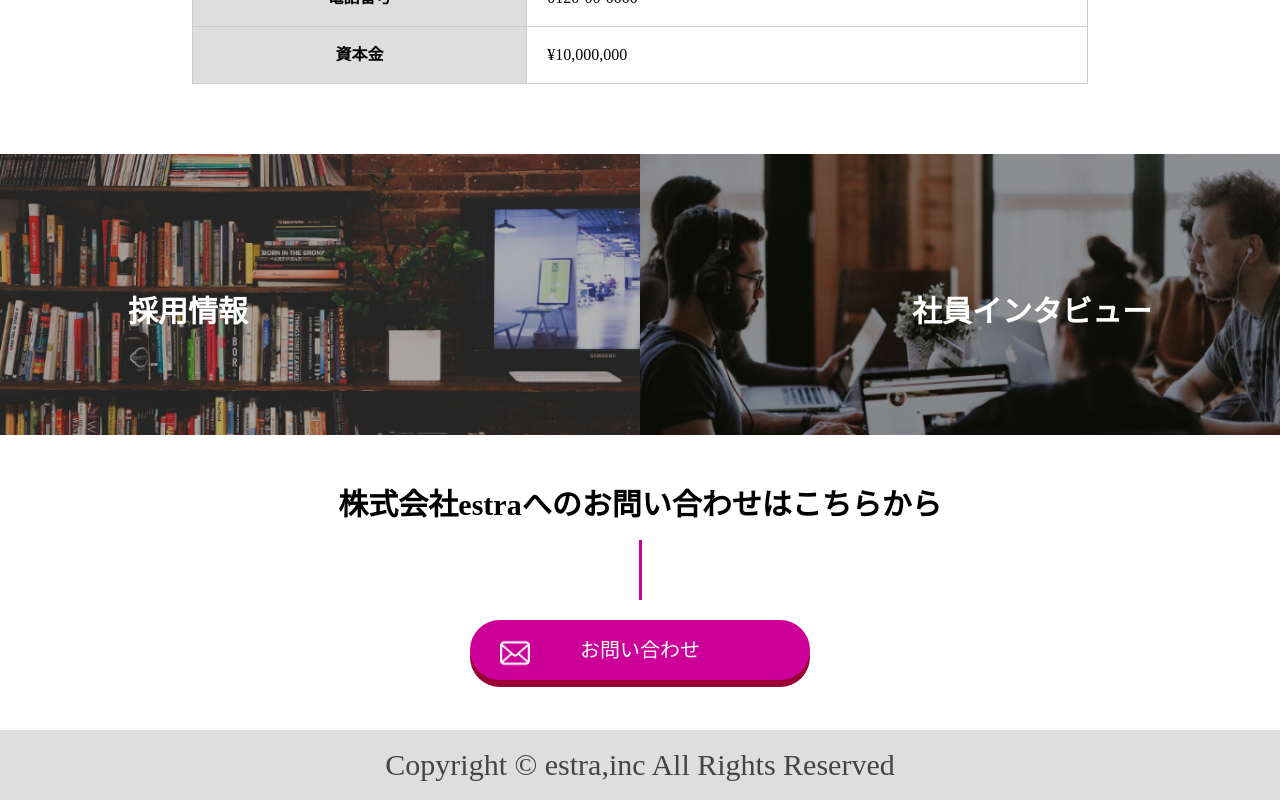
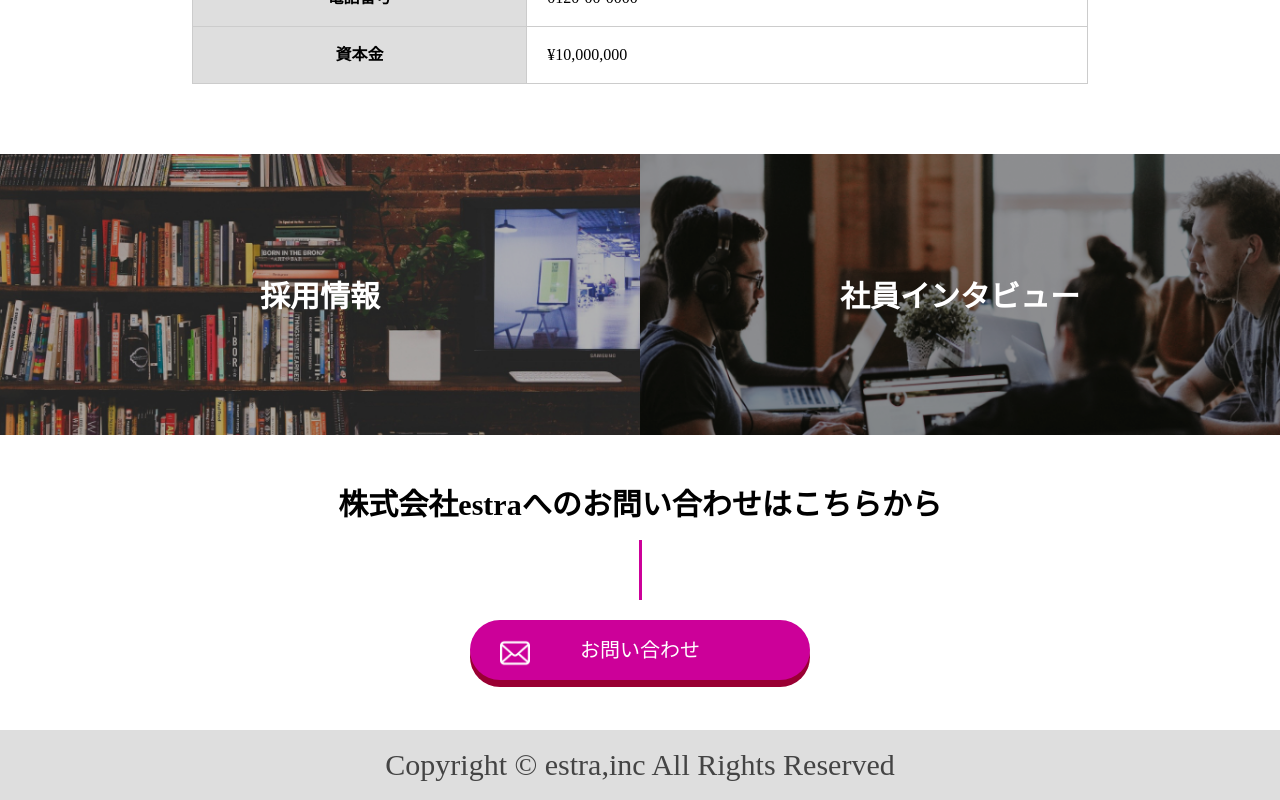
Before and after one commit to erusi-k/LPtest, a plain HTML site: page 20210509ran/index.html in a window 1280 px wide. Shown: the part 3145-3945 px from the top of the page. Drawn offline with Linux system fonts and the light colour scheme.

Commit message:
fix20210514

```diff
--- a/20210509ran/css/style.css
+++ b/20210509ran/css/style.css
@@ -429,14 +429,18 @@ table th {
 .recruit p {
     position:absolute;
     top:50%;
-    left:20%;
+    left:50%;
+    transform:translate(-50%,-50%);
+
+
     color:white;
 }
 
 .interview  p{
     position:absolute;
     top:50%;
-    right:20%;
+    left:50%;
+    transform:translate(-50%,-50%);
     color:white;
 }
 .recruit img {
```
